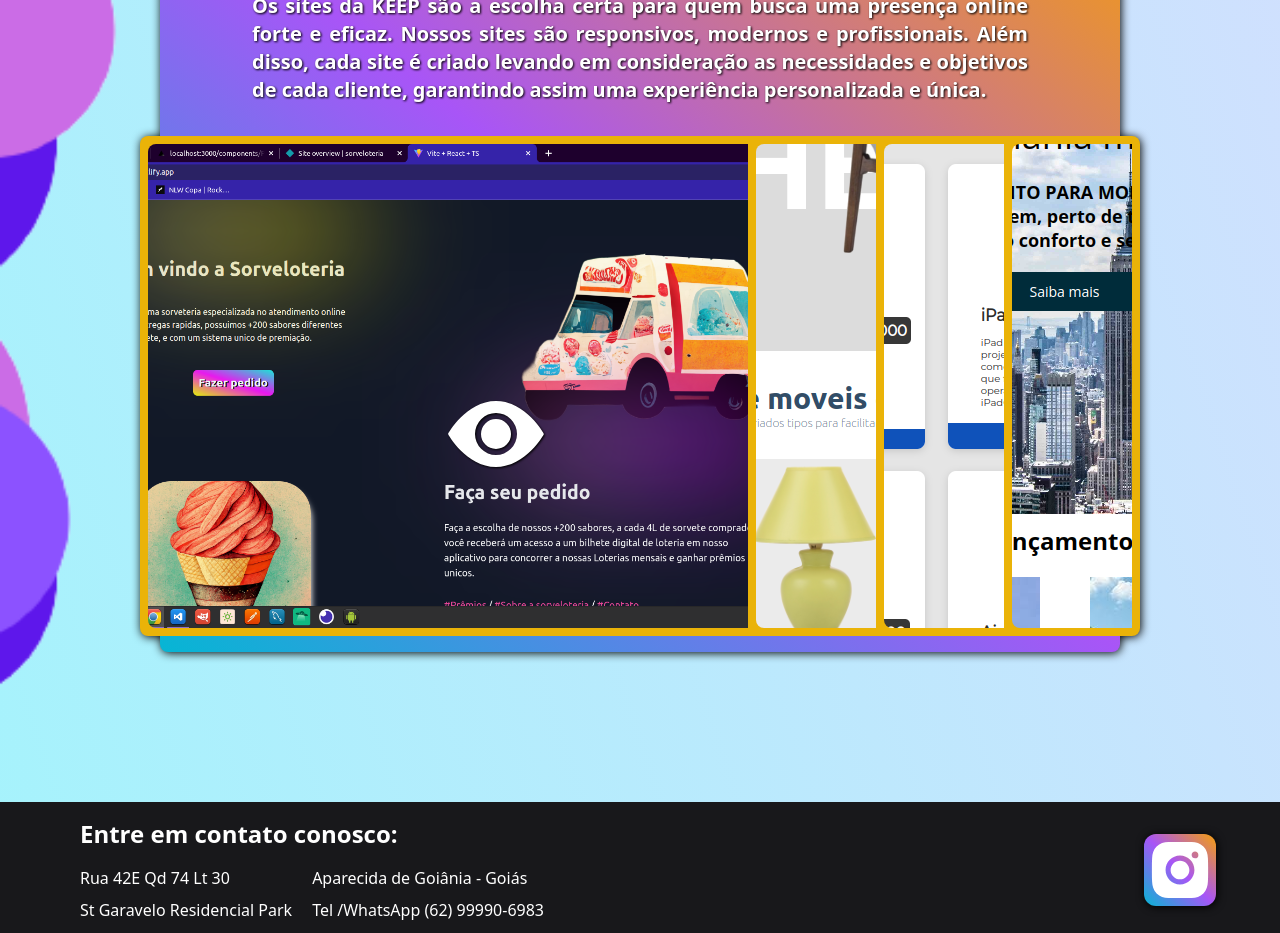
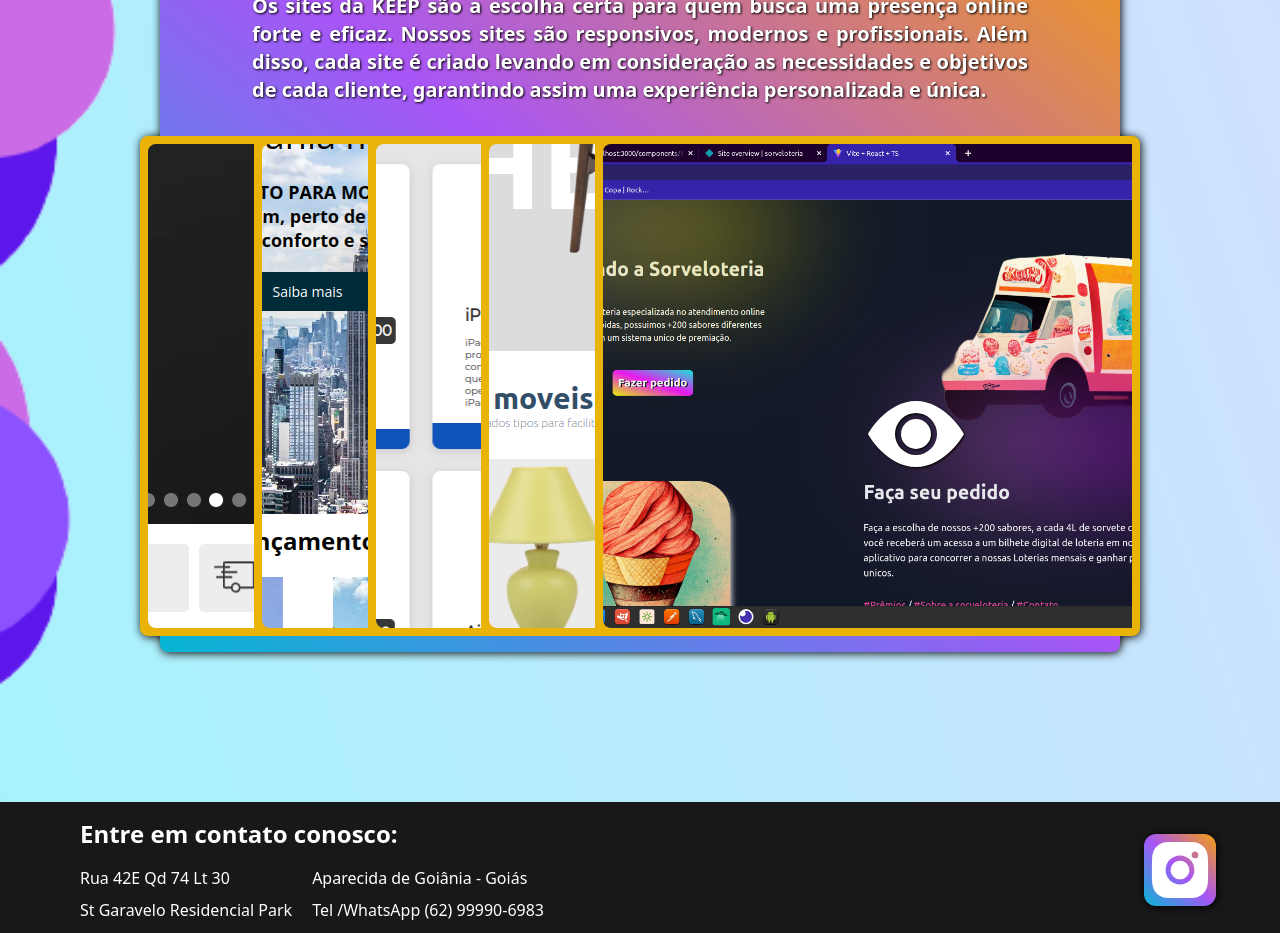
Before and after one commit to MatheusCardosoc0/keep, a Next.js app: page / in a window 1280 px wide. Shown: the part 2940-3873 px from the top of the page. Built offline with nearby package versions, Linux system fonts and the light colour scheme.

Commit message:
adicionando site

```diff
--- a/src/components/Websites.tsx
+++ b/src/components/Websites.tsx
@@ -24,7 +24,7 @@ const Websites = () => {
             Os sites da KEEP são a escolha certa para quem busca uma presença online forte e eficaz. Nossos sites são responsivos, modernos e profissionais. Além disso, cada site é criado levando em consideração as necessidades e objetivos de cada cliente, garantindo assim uma experiência personalizada e única.
           </p>
 
-          <div className='w-[90%] xl:w-[1000px] xl:h-[500px] mx-auto mt-4 rounded-lg h-[500px] bg-yellow-500 flex flex-col md:flex-row gap-2 p-2'>
+          <div className='w-[90%] xl:w-[1000px] xl:h-[500px] mx-auto mt-4 rounded-lg h-[500px] bg-yellow-500 flex flex-col-reverse md:flex-row-reverse gap-2 p-2'>
 
             <div className={` flex-1 rounded-l-lg bg-center
              ${active == 0 && 'flex-[5] md:text-8xl text-5xl bg-cover'}
@@ -32,7 +32,7 @@ const Websites = () => {
               style={{ backgroundImage: 'url(Sorveloteria.png)' }}>
 
               <a className={`relative top-[50%] w-[100px] left-1/2 font-bold text-white drop-shadow-[1px_1px_1px_black] ${active !== 0 && 'hidden'}`}
-                href="https://sorveloteria.netlify.app/">
+                href="https://sorveloteria.netlify.app/" target={"_blank"}>
                 <BsFillEyeFill />
               </a>
             </div>
@@ -43,7 +43,7 @@ const Websites = () => {
               style={{ backgroundImage: 'url(7.png)' }}>
 
               <a className={`relative top-[50%] left-1/2 -translate-x-1/2 font-bold text-white drop-shadow-[1px_1px_1px_black] ${active !== 1 && 'hidden'}`}
-                href="https://ecommerce-eta-coral.vercel.app/">
+                href="https://ecommerce-eta-coral.vercel.app/" target={"_blank"}>
                 <BsFillEyeFill />
               </a>
             </div>
@@ -54,7 +54,7 @@ const Websites = () => {
               style={{ backgroundImage: 'url(19.png)' }}>
 
               <a className={`relative top-[50%] left-1/2 -translate-x-1/2 font-bold text-white drop-shadow-[1px_1px_1px_black] ${active !== 2 && 'hidden'}`}
-                href="https://mks-sistema-teste.vercel.app/">
+                href="https://mks-sistema-teste.vercel.app/" target={"_blank"}>
                 <BsFillEyeFill />
               </a>
             </div>
@@ -65,7 +65,18 @@ const Websites = () => {
               style={{ backgroundImage: 'url(rt.png)' }}>
 
               <a className={`relative top-[50%] left-1/2 -translate-x-1/2 font-bold text-white drop-shadow-[1px_1px_1px_black] ${active !== 3 && 'hidden'}`}
-                href="http://miracleimoveis.com.br/">
+                href="http://miracleimoveis.com.br/" target={"_blank"}>
+                <BsFillEyeFill />
+              </a>
+            </div>
+
+            <div className={` flex-1 rounded-l-lg bg-center
+             ${active == 4 && 'flex-[5] md:text-8xl text-5xl bg-cover'}
+              transition-all duration-1000 cursor-pointer bg-no-repeat  bg-white `} onClick={() => setActive(4)}
+              style={{ backgroundImage: 'url(lvp.png)' }}>
+
+              <a className={`relative top-[50%] left-1/2 -translate-x-1/2 font-bold text-white drop-shadow-[1px_1px_1px_black] ${active !== 4 && 'hidden'}`}
+                href="https://www.levapecas.com.br/" target={"_blank"}>
                 <BsFillEyeFill />
               </a>
             </div>
```
Also changed, not shown: public/lvp.png (added).
